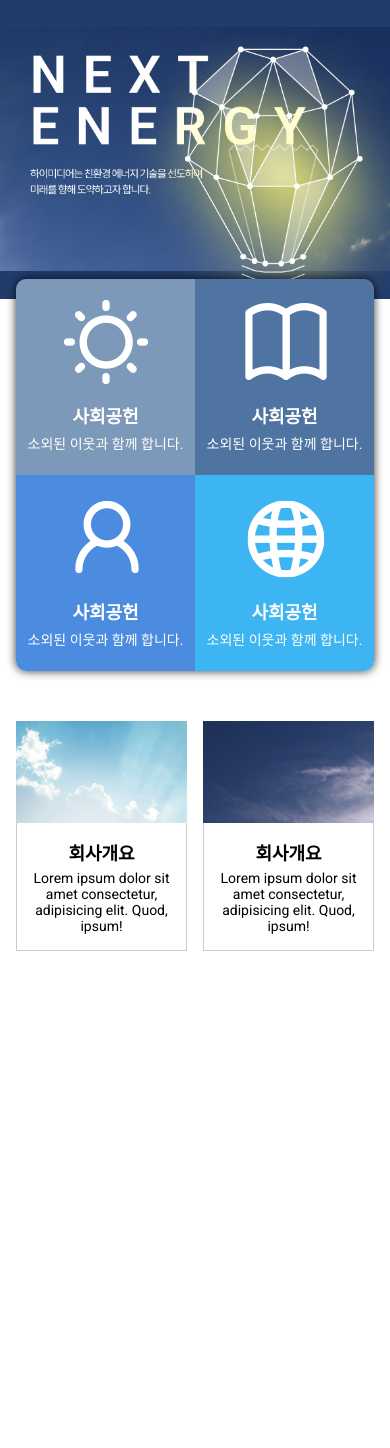
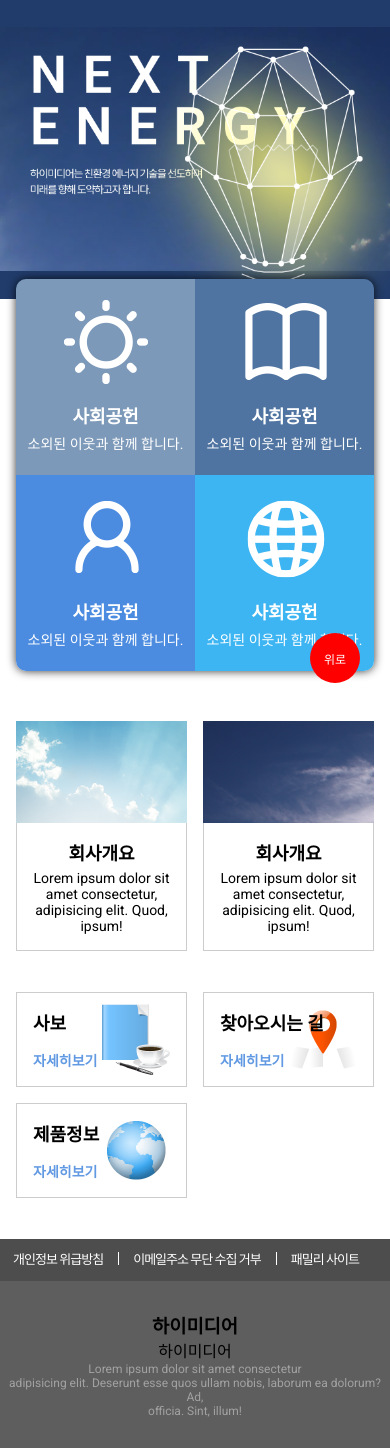
Before and after one commit to hanyong5/2021uiux_00, a PHP site: page / in a window 390 px wide; the page is wider, and only the part inside the window is pictured. Shown: the part 61-1509 px from the top of that part. Before the commit the page ends 1012 px from the top of that part, so only its background shows below. Run offline with PHP 8.4, Linux system fonts and the light colour scheme.

Commit message:
himedia mobile v4

```diff
--- a/20220110_himedia/css/style_mobile.css
+++ b/20220110_himedia/css/style_mobile.css
@@ -97,6 +97,33 @@
     .section_one li:nth-child(2){margin-right: 0;}
     .section_one li:last-child{display: none;}
 
+        /* section tow  */
+
+    .section_two{width: 100%;padding: 0 16px;}
+    .section_two li.card_two{
+        width: calc(( 100% - 16px ) / 2 );
+        background-position: right center;
+        background-size: 100px;margin-right: 16px;
+        margin-bottom: 16px;
+    }
+    .section_two li:nth-child(2){margin-right: 0;}
+    .card_two .card_body p{display: none;}
+
+
+    /* footer  */
+    .footerWrap .footerTop{width: 100%;}
+    .footerWrap .footerMenu{float: none;margin: 0 auto;width: 400px;}
+    .footerWrap .footerMenu li:first-child a{padding-left: 13px;}
+    .footerWrap .top{
+        position: fixed;width: 50px;height: 50px;background: red;
+        bottom: 100px;right: 30px;
+        display: flex;justify-content: center;align-items:center;
+        border-radius: 50%;color:white;font-size: 12px;cursor:pointer
+    }
+    .footerWrap .footerBottom{width: 100%;padding: 30px 0;}
+
+    .footerWrap .footerBottom h3{float: none;text-align: center;width: 100%;}
+    .footerWrap .footerBottom .fbRight{float: none;text-align: center;}
 
 
 } /* mobile end */
--- a/20220110_himedia/index.html
+++ b/20220110_himedia/index.html
@@ -126,7 +126,7 @@
              </div>
 
 
-             <div class="section_two"  style="display: none;">  <!-- w980px m0a -->
+             <div class="section_two">  <!-- w980px m0a -->
                 <ul class="clearfix">
                     <li class="card_two" style="background-image:url(images/content_icon01.png)">
                         <!-- <img src="images/content_icon01.png" alt=""> -->
@@ -158,7 +158,7 @@
 
 
 
-            <footer class="footerWrap"  style="display: none;"> <!-- 5E5E5E -->
+            <footer class="footerWrap" > <!-- 5E5E5E -->
                 <div class="footerTopWrap"> <!-- 4D4D4D -->
                     <div class="footerTop clearfix"> <!-- w980px m0a -->
                         <nav class="footerMenu">
```
